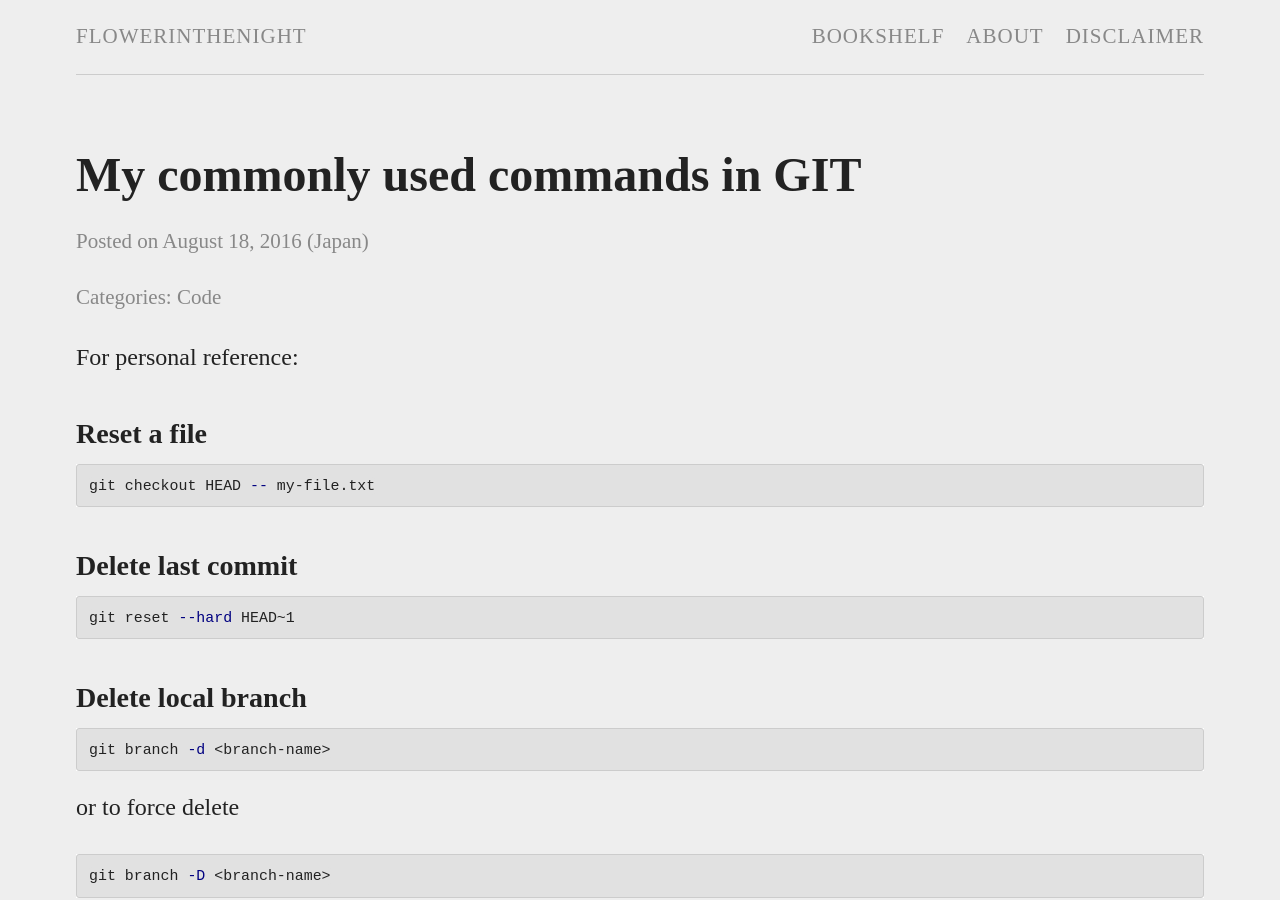
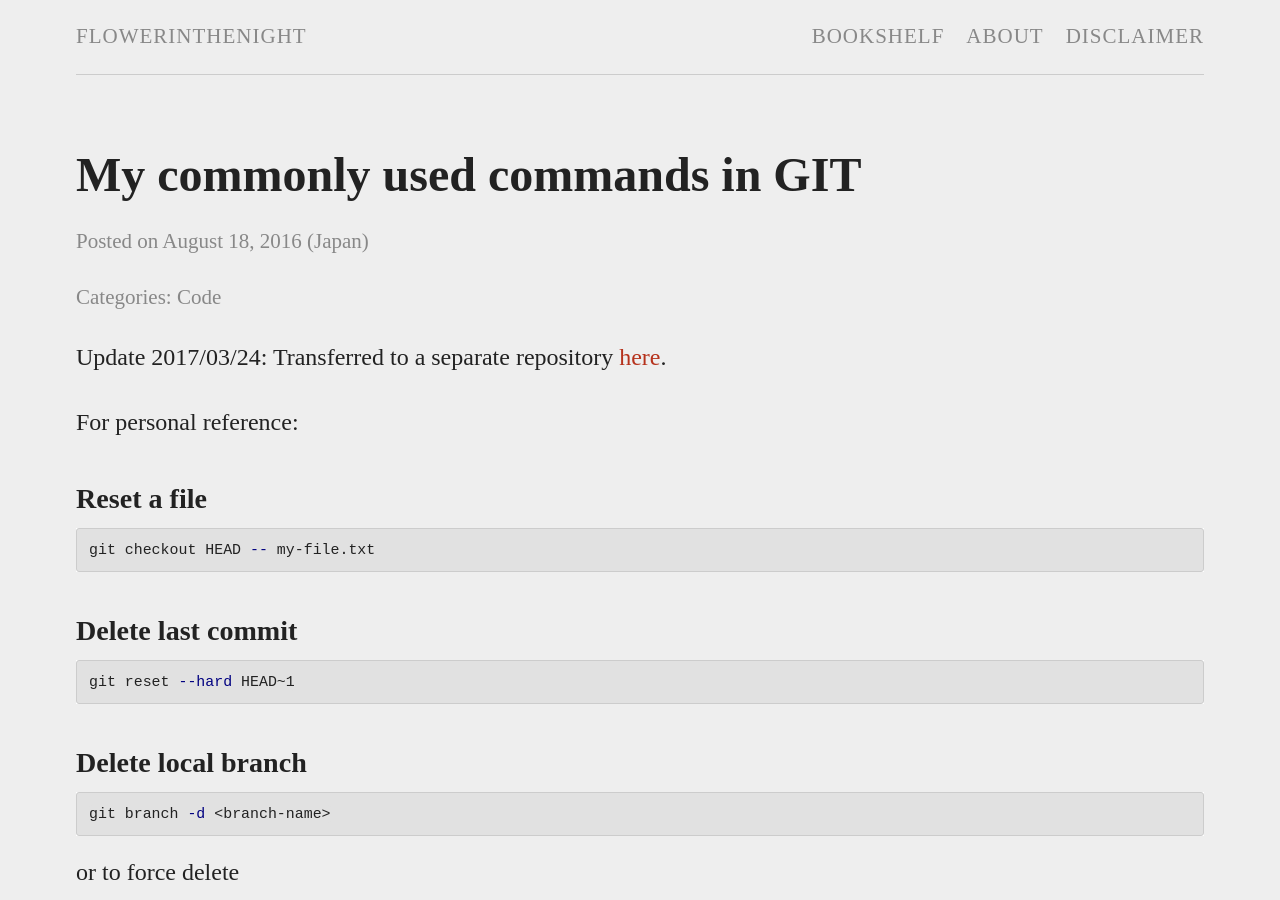
Before and after one commit to flowerinthenight/flowerinthenight.github.io, a Jekyll site: the page built from _posts/2016-08-18-git-commands-notes.md, in a window 1280 px wide and 900 px high. Built offline with Jekyll 4.4.1, drawn with Linux system fonts in a browser that asks for light colours; some web fonts are replaced; comment, search, counter and statistics services are not loaded.

Commit message:
Update 2016-08-18-git-commands-notes.md

```diff
--- a/_posts/2016-08-18-git-commands-notes.md
+++ b/_posts/2016-08-18-git-commands-notes.md
@@ -5,6 +5,8 @@ location: "Japan"
 categories: ["Code"]
 comments: true
 ---
+
+Update 2017/03/24: Transferred to a separate repository [here](https://github.com/flowerinthenight/git-cheatsheet).
 
 For personal reference:
 
```
